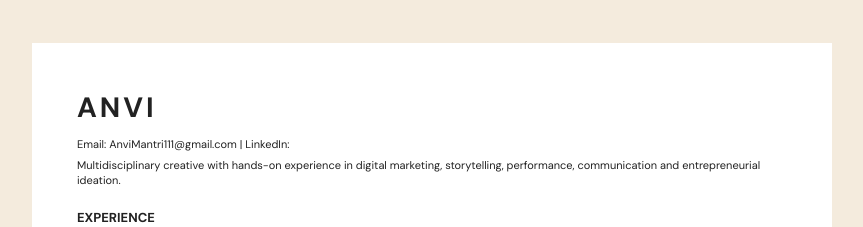
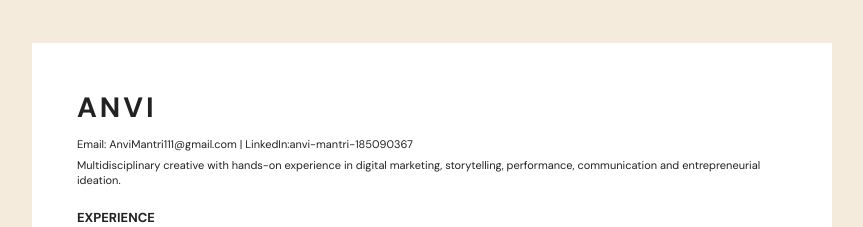
Before and after one commit to anvimantri111/Anvi-Portfolio-, a plain HTML site: page index.html in a window 1280 px wide. Shown: the part 5880-6107 px from the top of the page, without its empty margins (208-1071 px from the left). Drawn offline with nearby package versions, Linux system fonts and the light colour scheme.

Commit message:
Update index.html

```diff
--- a/index.html
+++ b/index.html
@@ -975,7 +975,7 @@ a {
         <div id="resume">
           <h1>ANVI</h1>
           <p class="resume-contact">
-            Email: AnviMantri111@gmail.com | LinkedIn:<a href="https://www.linkedin.com/in/anvi-mantri-185090367/"></a>
+            Email: AnviMantri111@gmail.com | LinkedIn:<a href="https://www.linkedin.com/in/anvi-mantri-185090367/">anvi-mantri-185090367</a>
           </p>
 
           <p class="resume-profile">
```
